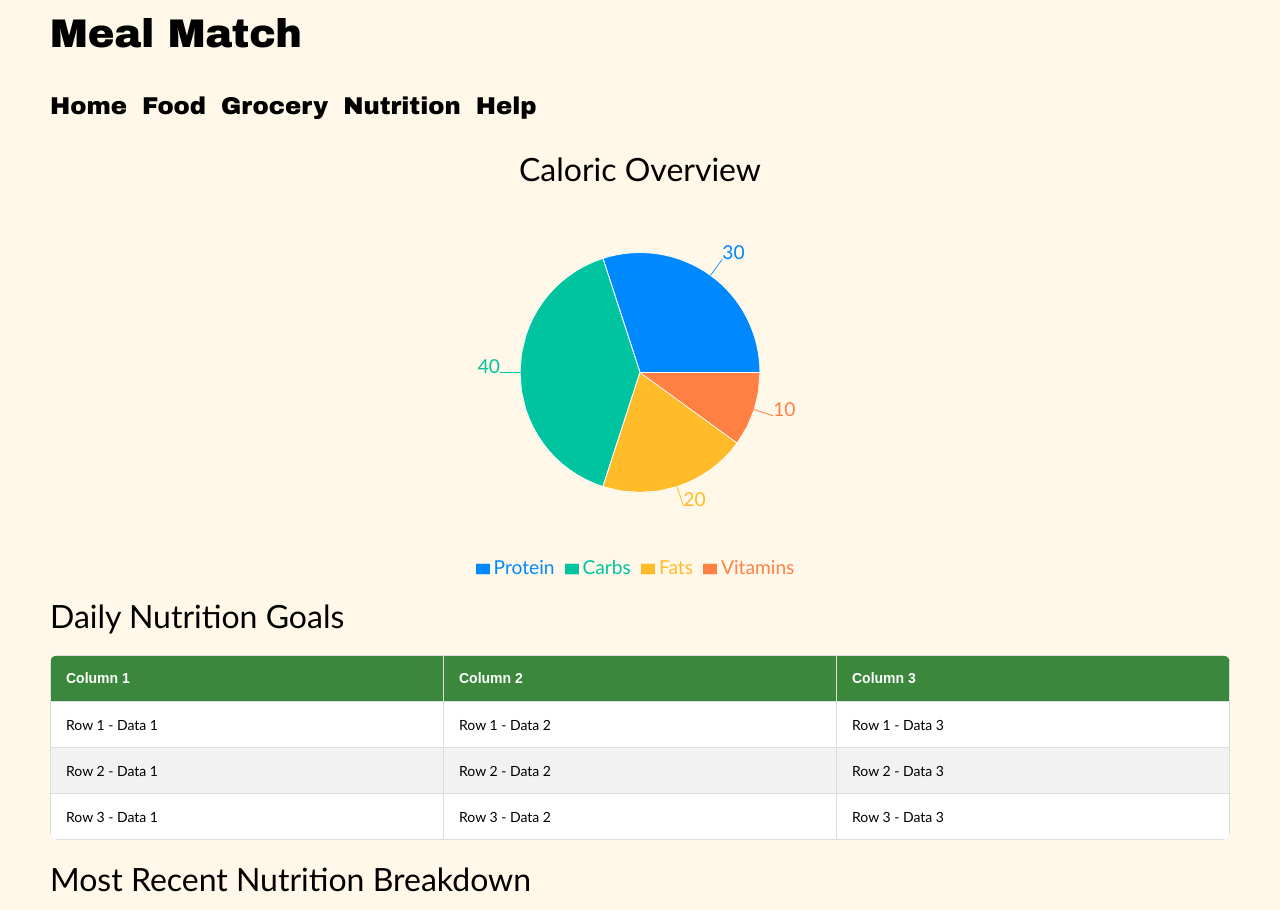
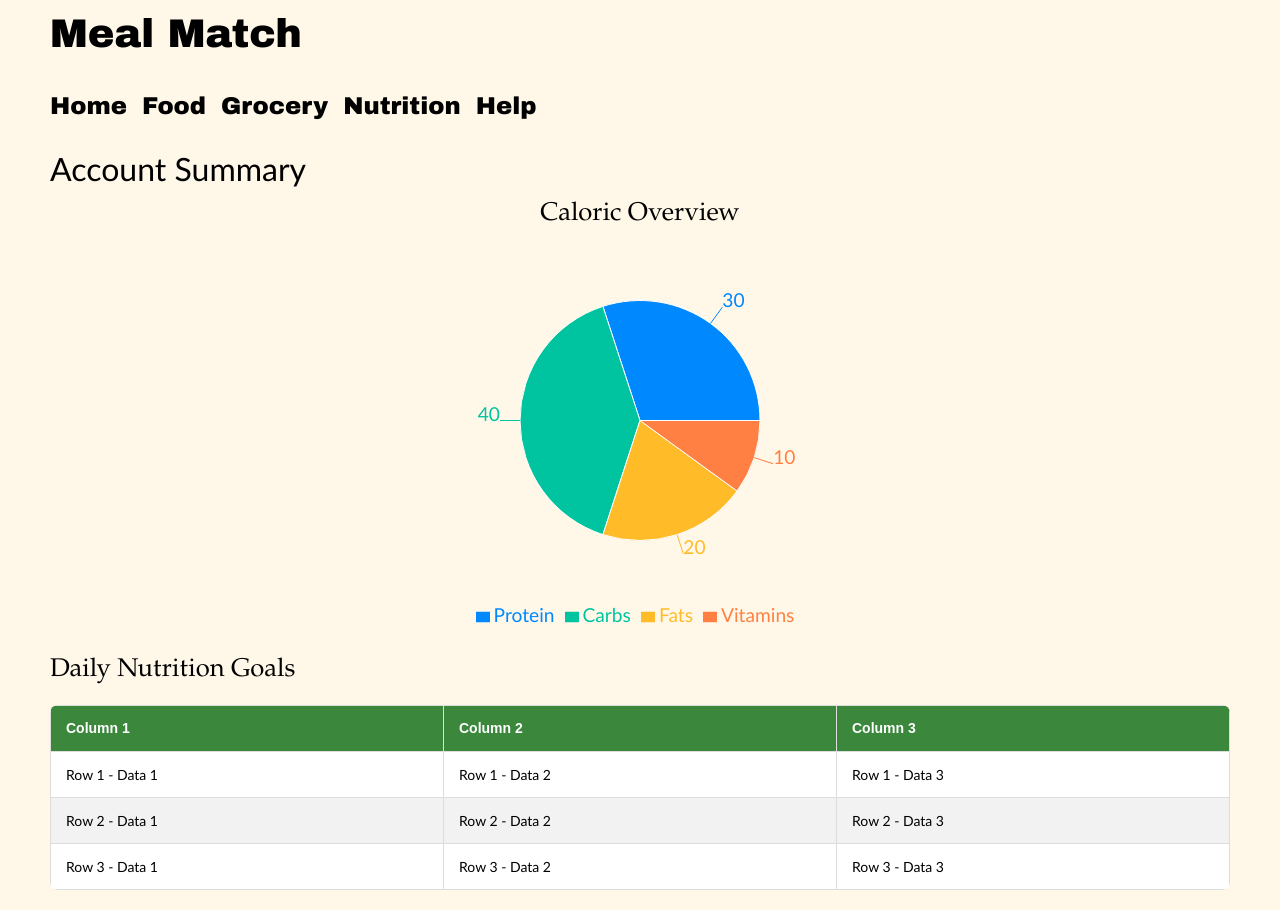
Before and after one commit to shiningn-osu/software-dev-ii-project, a React (Create React App) app in the folder code/client/: page / in a window 1280 px wide. Shown: the top 910 px of the page. Built offline with nearby package versions, Linux system fonts and the light colour scheme.

Commit message:
modified the headers, and made a page header

```diff
--- a/code/client/src/pages/DirHome/Home.js
+++ b/code/client/src/pages/DirHome/Home.js
@@ -95,17 +95,18 @@ function Home() {
   return (
     <div className="Home">
       <header className="Home-header">
+        <h2>Account Summary</h2>
       </header>
       <div>
-        <h2 className='centered'>Caloric Overview</h2>
+        <h3 className='centered'>Caloric Overview</h3>
         <ChartPie />
       </div>
       <div>
-        <h2>Daily Nutrition Goals</h2>
+        <h3>Daily Nutrition Goals</h3>
         <DailyNutrGoals />
       </div>
       <div>
-        <h2>Most Recent Nutrition Breakdown</h2>
+        <h3>Most Recent Nutrition Breakdown</h3>
         <RecentNutrBreak />
       </div>
     </div>
```
